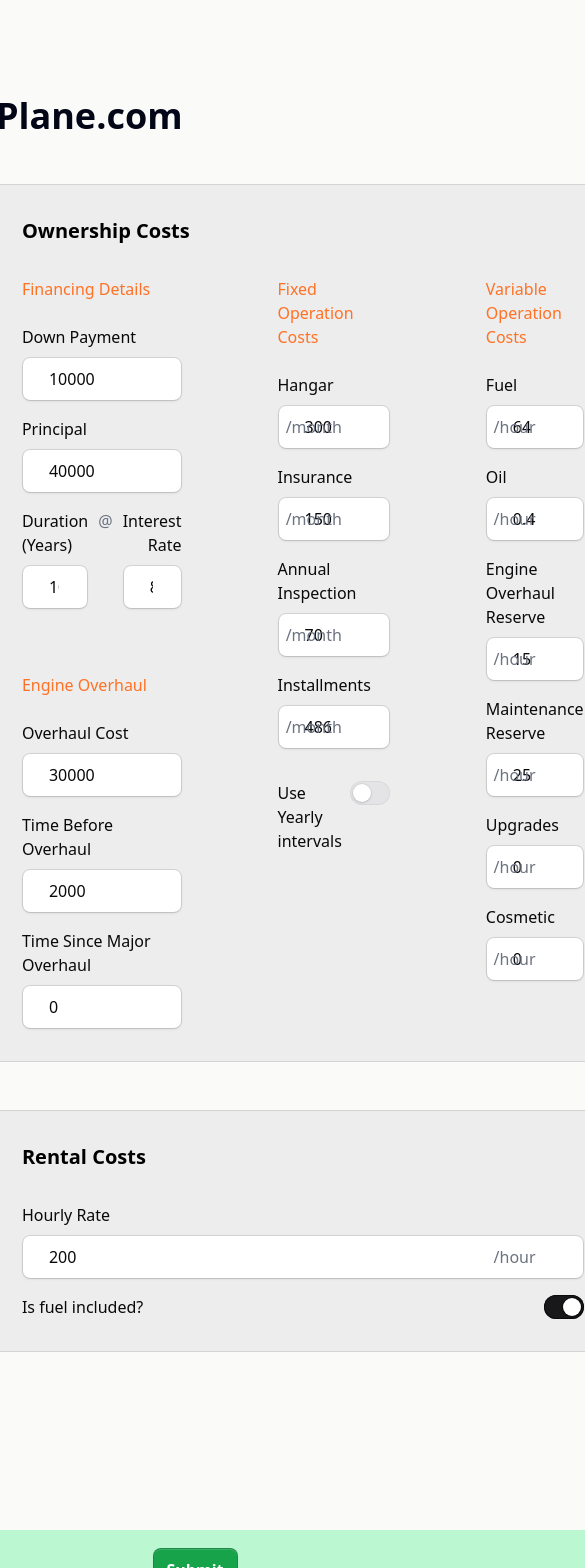
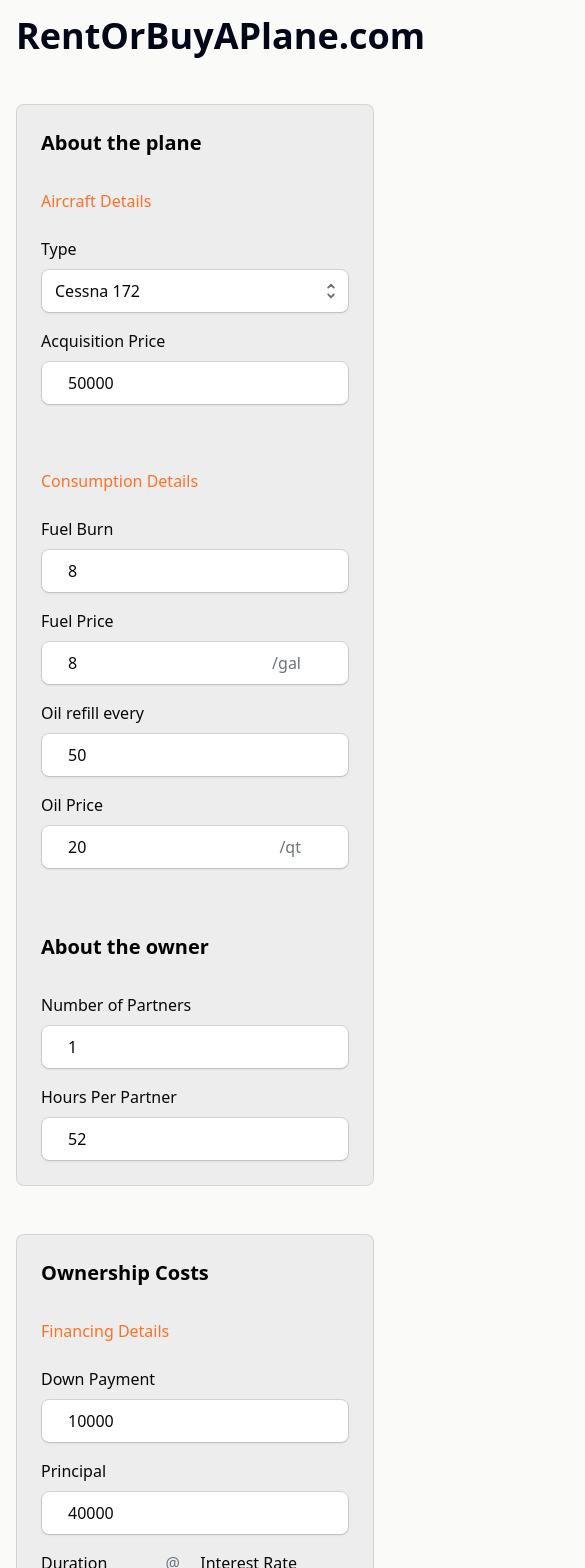
Before and after one commit to raccoonventures/rentorbuyaplane, a Next.js app: page / in a window 390 px wide. Shown: the top 1568 px of the page, 585 px wide, since content can reach past the window. Built offline with nearby package versions, Linux system fonts and the light colour scheme.

Commit message:
fix: layout mobile

```diff
--- a/app/layout.tsx
+++ b/app/layout.tsx
@@ -13,7 +13,9 @@ export default function RootLayout({
 }>) {
 	return (
 		<html lang="en">
-			<body className="bg-stone-50 dark:bg-[#202124]">{children}</body>
+			<body className="bg-stone-50 p-4 md:p-12 lg:px-36 lg:py-24 dark:bg-[#202124]">
+				{children}
+			</body>
 		</html>
 	);
 }
--- a/app/page.tsx
+++ b/app/page.tsx
@@ -2,7 +2,7 @@ import { Calculator } from '@/components/Calculator';
 
 export default function Home() {
 	return (
-		<main className="grid min-h-screen grid-flow-row items-center justify-center p-24">
+		<main>
 			<section className="pb-12">
 				<h1 className="text-4xl font-bold text-slate-950 dark:text-white">
 					RentOrBuyAPlane.com
--- a/components/Calculator.tsx
+++ b/components/Calculator.tsx
@@ -458,9 +458,9 @@ export function Calculator({
 		<>
 			{/* Calculator */}
 			<form onSubmit={handleSubmit}>
-				<div className="grid grid-flow-col items-start gap-12 pb-12">
+				<div className="grid grid-flow-row items-start gap-12 pb-12 lg:grid-flow-col">
 					{/* LEFT */}
-					<div className="grid h-full grid-flow-row content-start items-start gap-16 rounded-lg border border-black/10 bg-slate-950/5 p-8 hover:border-black/20 dark:border-white/10 dark:bg-white/5 dark:hover:border-white/20">
+					<div className="grid h-full grid-flow-row content-start items-start gap-16 rounded-lg border border-black/10 bg-slate-950/5 p-6 hover:border-black/20 lg:p-8 dark:border-white/10 dark:bg-white/5 dark:hover:border-white/20">
 						<div className="grid grid-flow-row gap-8">
 							<h1 className="text-xl font-semibold dark:text-white">
 								About the plane
@@ -494,7 +494,7 @@ export function Calculator({
 												<Input
 													type="number"
 													name="costs.acquisition.price"
-													defaultValue={50000}
+													value={50000}
 													onChange={handleChange}
 												/>
 											</div>
@@ -516,7 +516,6 @@ export function Calculator({
 													name="aircraft.fuelBurn"
 													onChange={handleChange}
 													value={formData?.aircraft?.fuelBurn}
-													defaultValue={8}
 												/>
 											</div>
 										</HeadlessField>
@@ -531,7 +530,7 @@ export function Calculator({
 													type="number"
 													name="factors.fuelPrice"
 													onChange={handleChange}
-													defaultValue={formData?.factors?.fuelPrice}
+													value={formData?.factors?.fuelPrice}
 												/>
 												<div className="pointer-events-none absolute inset-y-0 right-0 flex items-center pr-12">
 													<span className="text-gray-500 sm:text-sm">/gal</span>
@@ -552,7 +551,6 @@ export function Calculator({
 													name="aircraft.oilRefill"
 													onChange={handleChange}
 													value={formData?.aircraft?.oilRefill}
-													defaultValue={8}
 												/>
 											</div>
 										</HeadlessField>
@@ -567,7 +565,6 @@ export function Calculator({
 													type="number"
 													name="factors.oilPrice"
 													onChange={handleChange}
-													defaultValue={formData?.factors?.oilPrice}
 													value={formData?.factors?.oilPrice}
 												/>
 												<div className="pointer-events-none absolute inset-y-0 right-0 flex items-center pr-12">
@@ -599,7 +596,7 @@ export function Calculator({
 										<Input
 											type="number"
 											name="partners.number"
-											defaultValue={formData.partners?.number}
+											value={formData.partners?.number}
 											onChange={handleChange}
 										/>
 									</div>
@@ -615,7 +612,7 @@ export function Calculator({
 											type="number"
 											name="partners.hoursPerPartner"
 											onChange={handleChange}
-											defaultValue={formData.partners?.hoursPerPartner}
+											value={formData.partners?.hoursPerPartner}
 										/>
 									</div>
 								</HeadlessField>
@@ -626,11 +623,11 @@ export function Calculator({
 					{/* RIGHT */}
 					<div className="grid grid-flow-row gap-12">
 						{/* OWNERSHIP COSTS */}
-						<div className="grid grid-flow-row items-start gap-8  rounded-lg border border-black/10 bg-slate-950/5 p-8 hover:border-black/20 dark:border-white/10 dark:bg-white/5 dark:hover:border-white/20">
+						<div className="grid grid-flow-row items-start gap-8  rounded-lg border border-black/10 bg-slate-950/5 p-6 hover:border-black/20 lg:p-8 dark:border-white/10 dark:bg-white/5 dark:hover:border-white/20">
 							<h1 className="text-xl font-semibold dark:text-white">
 								Ownership Costs
 							</h1>
-							<div className="grid grid-flow-col content-start  items-start gap-24">
+							<div className="grid grid-flow-row content-start items-start  gap-24 lg:grid-flow-col">
 								<div className="grid grid-flow-row gap-16">
 									{/* Financing Details */}
 									<div className="grid grid-flow-row gap-6">
@@ -666,15 +663,13 @@ export function Calculator({
 												</div>
 											</HeadlessField>
 
-											<div className="grid grid-flow-col items-baseline gap-2">
+											<div className="grid max-w-64 grid-flow-col items-baseline gap-2 lg:max-w-none">
 												<HeadlessField className="grid grid-flow-row gap-2">
 													<Label>Duration (Years)</Label>
 													<Input
 														type="number"
 														name="costs.acquisition.durationYears"
-														defaultValue={
-															formData?.costs?.acquisition?.durationYears
-														}
+														value={formData?.costs?.acquisition?.durationYears}
 														className="max-w-28"
 														onChange={handleChange}
 													/>
@@ -697,9 +692,7 @@ export function Calculator({
 															name="costs.acquisition.interestRate"
 															onChange={handleChange}
 															className="max-w-28"
-															defaultValue={
-																formData?.costs?.acquisition?.interestRate
-															}
+															value={formData?.costs?.acquisition?.interestRate}
 														/>
 													</div>
 												</HeadlessField>
@@ -720,7 +713,7 @@ export function Calculator({
 														type="number"
 														name="factors.engineOverhaul"
 														onChange={handleChange}
-														defaultValue={formData?.factors?.engineOverhaul}
+														value={formData?.factors?.engineOverhaul}
 													/>
 												</div>
 											</HeadlessField>
@@ -737,7 +730,7 @@ export function Calculator({
 														type="number"
 														name="aircraft.tbo"
 														onChange={handleChange}
-														defaultValue={formData?.aircraft?.tbo}
+														value={formData?.aircraft?.tbo}
 													/>
 												</div>
 											</HeadlessField>
@@ -754,7 +747,7 @@ export function Calculator({
 														type="number"
 														name="aircraft.tsmoh"
 														onChange={handleChange}
-														defaultValue={formData?.aircraft?.tsmoh}
+														value={formData?.aircraft?.tsmoh}
 														invalid={validationErrors?.tsmoh}
 													/>
 												</div>
@@ -782,9 +775,6 @@ export function Calculator({
 														type="number"
 														name="costs.operation.fixed.hangar"
 														onChange={handleChange}
-														defaultValue={
-															formData?.costs?.operation?.fixed?.hangar
-														}
 														value={formData?.costs?.operation?.fixed?.hangar}
 													/>
 													<div className="pointer-events-none absolute inset-y-0 right-0 flex items-center pr-12">
@@ -807,9 +797,6 @@ export function Calculator({
 														type="number"
 														name="costs.operation.fixed.insurance"
 														onChange={handleChange}
-														defaultValue={
-															formData?.costs?.operation?.fixed?.insurance
-														}
 														value={formData?.costs?.operation?.fixed?.insurance}
 													/>
 													<div className="pointer-events-none absolute inset-y-0 right-0 flex items-center pr-12">
@@ -832,9 +819,6 @@ export function Calculator({
 														type="number"
 														name="costs.operation.fixed.annual"
 														onChange={handleChange}
-														defaultValue={
-															formData?.costs?.operation?.fixed?.annual
-														}
 														value={formData?.costs?.operation?.fixed?.annual}
 													/>
 													<div className="pointer-events-none absolute inset-y-0 right-0 flex items-center pr-12">
@@ -914,9 +898,6 @@ export function Calculator({
 													type="number"
 													name="costs.operation.variable.oil"
 													onChange={handleChange}
-													defaultValue={
-														formData?.costs?.operation?.variable?.oil
-													}
 													value={formData?.costs?.operation?.variable?.oil}
 												/>
 												<div className="pointer-events-none absolute inset-y-0 right-0 flex items-center pr-12">
@@ -937,7 +918,7 @@ export function Calculator({
 													type="number"
 													name="costs.operation.variable.reserve.engine"
 													onChange={handleChange}
-													defaultValue={
+													value={
 														formData?.costs?.operation?.variable?.reserve
 															?.engine
 													}
@@ -960,7 +941,7 @@ export function Calculator({
 													type="number"
 													name="costs.operation.variable.reserve.maintenance"
 													onChange={handleChange}
-													defaultValue={
+													value={
 														formData?.costs?.operation?.variable?.reserve
 															?.maintenance
 													}
@@ -983,9 +964,7 @@ export function Calculator({
 													type="number"
 													name="costs.operation.variable.upgrades"
 													onChange={handleChange}
-													defaultValue={
-														formData?.costs?.operation?.variable?.upgrades
-													}
+													value={formData?.costs?.operation?.variable?.upgrades}
 												/>
 												<div className="pointer-events-none absolute inset-y-0 right-0 flex items-center pr-12">
 													<span className="text-gray-500 sm:text-sm">
@@ -1005,9 +984,7 @@ export function Calculator({
 													type="number"
 													name="costs.operation.variable.cosmetic"
 													onChange={handleChange}
-													defaultValue={
-														formData?.costs?.operation?.variable?.cosmetic
-													}
+													value={formData?.costs?.operation?.variable?.cosmetic}
 												/>
 												<div className="pointer-events-none absolute inset-y-0 right-0 flex items-center pr-12">
 													<span className="text-gray-500 sm:text-sm">
@@ -1022,7 +999,7 @@ export function Calculator({
 						</div>
 
 						{/* RENTAL COSTS */}
-						<div className="rounded-lg border border-black/10 bg-slate-950/5 p-8 hover:border-black/20 dark:border-white/10 dark:bg-white/5 dark:hover:border-white/20">
+						<div className="rounded-lg border border-black/10 bg-slate-950/5 p-6 hover:border-black/20 lg:p-8 dark:border-white/10 dark:bg-white/5 dark:hover:border-white/20">
 							<div className="grid grid-flow-row gap-8">
 								<h1 className="text-xl font-semibold dark:text-white">
 									Rental Costs
@@ -1038,7 +1015,7 @@ export function Calculator({
 												type="number"
 												name="costs.rental.hourlyRate"
 												onChange={handleChange}
-												defaultValue={formData?.costs?.rental?.hourlyRate}
+												value={formData?.costs?.rental?.hourlyRate}
 											/>
 											<div className="pointer-events-none absolute inset-y-0 right-0 flex items-center pr-12">
 												<span className="text-gray-500 sm:text-sm">/hour</span>
```
